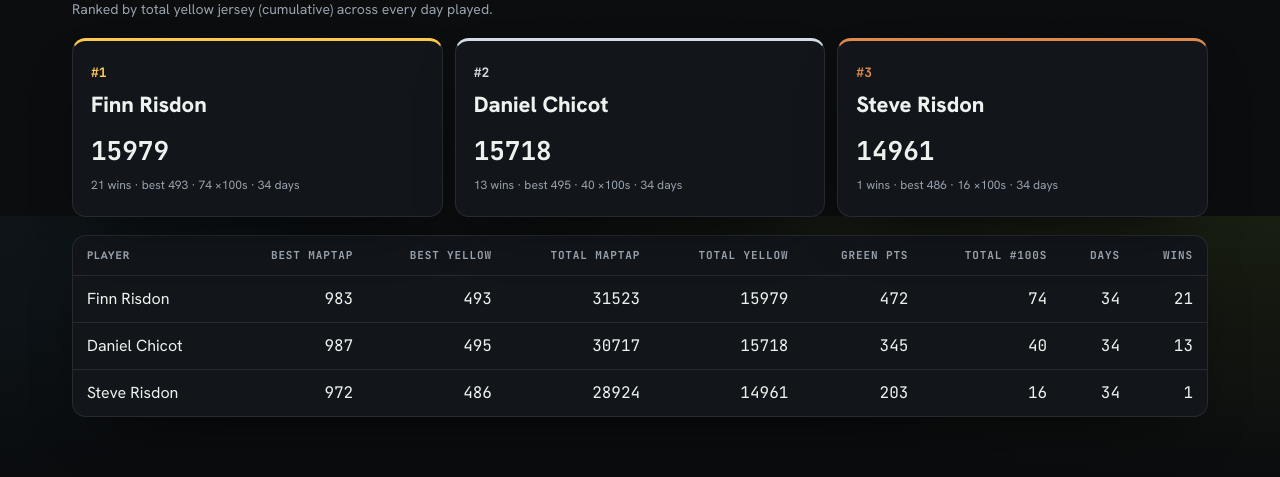
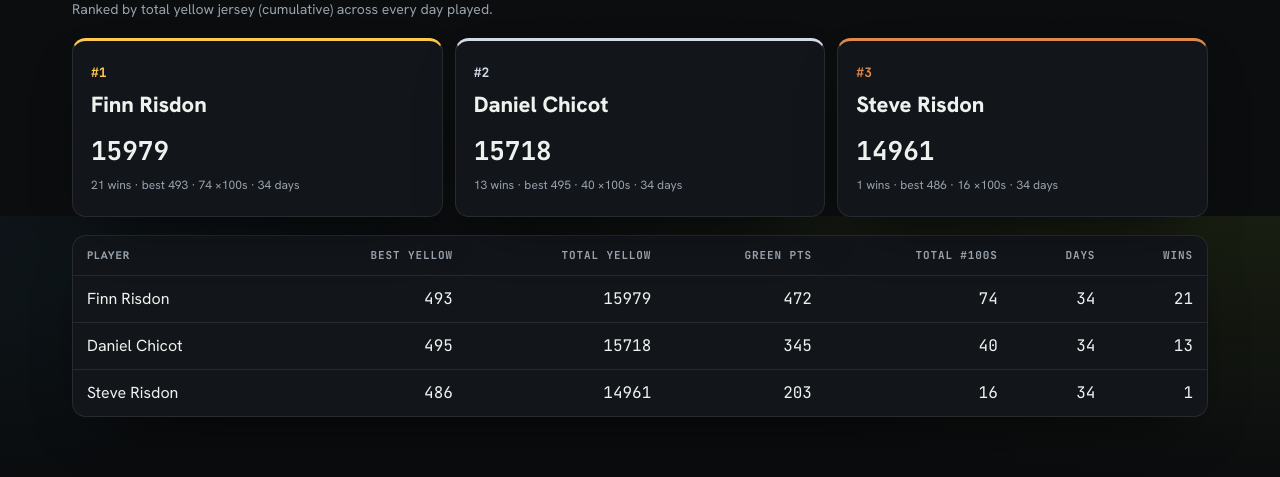
Before and after one commit to DanielChicot/maptap, a FastAPI app: page /players in a window 1280 px wide. Shown: the part 584-1061 px from the top of the page. Run offline with FastAPI, Linux system fonts and the light colour scheme; data comes from the database, SQL or seed files in the repository.

Commit message:
Remove MapTap columns from Players table

```diff
--- a/src/maptap/templates/players.html
+++ b/src/maptap/templates/players.html
@@ -20,9 +20,7 @@
         <thead>
             <tr>
                 <th class="txt">Player</th>
-                <th class="num">Best MapTap</th>
                 <th class="num">Best Yellow</th>
-                <th class="num">Total MapTap</th>
                 <th class="num">Total Yellow</th>
                 <th class="num">Green Pts</th>
                 <th class="num">Total #100s</th>
@@ -34,9 +32,7 @@
             {% for p in players %}
             <tr>
                 <td class="txt">{{ p.player }}</td>
-                <td class="num">{{ p.best }}</td>
                 <td class="num">{{ p.best_cumulative }}</td>
-                <td class="num">{{ p.total_maptap }}</td>
                 <td class="num">{{ p.total_cumulative }}</td>
                 <td class="num">{{ p.green_points }}</td>
                 <td class="num">{{ p.total_hundreds }}</td>
```
Also changed, not shown: tests/test_app.py (+1 -0 lines).
